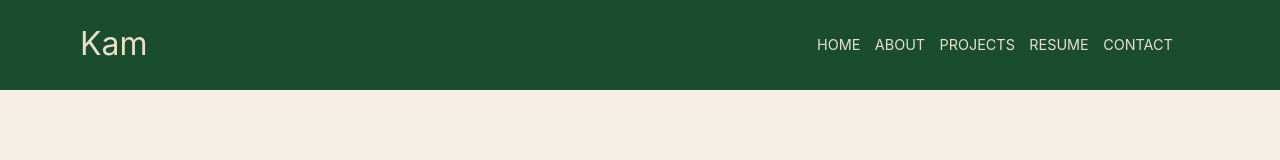
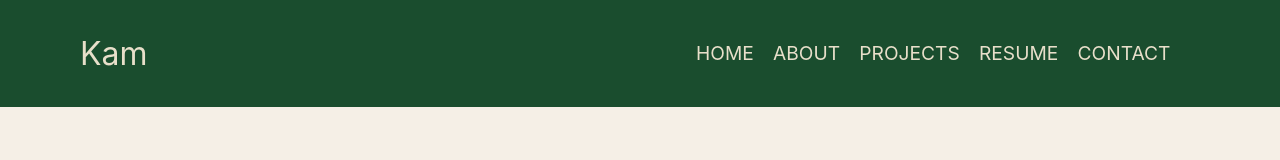
Before and after one commit to yamanerkam/Portfolio-Page, a React (Vite) app: page / in a window 1280 px wide. Shown: the top 160 px of the page. Built offline with nearby package versions, Linux system fonts and the light colour scheme.

Commit message:
trasnform-card-update

```diff
--- a/src/components/Navbar/Navbar.css
+++ b/src/components/Navbar/Navbar.css
@@ -16,13 +16,14 @@
     position: relative;
     left: 80px;
     font-size: 2em;
+    top: 10px;
     margin-right: 20px;
 }
 
 .navbar ul {
     display: flex;
     list-style: none;
-    font-size: .9em;
+    font-size: 1.2em;
     margin-left: 20px;
     margin-right: 100px;
 
--- a/src/components/Project/Project.css
+++ b/src/components/Project/Project.css
@@ -5,12 +5,22 @@
     padding: 20px;
     border-radius: 1px;
     margin: 50px 50px !important;
-    box-shadow: 0px 5px 5px #cedfd1;
+    box-shadow: 5px 5px 20px 5px #cedfd1;
     text-align: center;
     display: flex;
     flex-flow: column;
     justify-content: center;
     align-items: center;
+    border-radius: 10px;
+    transition: all 1s;
+
+}
+
+.project-card:hover {
+    border-radius: 100px;
+    transform: scale(1.1);
+
+
 }
 
 .buttons {
@@ -30,5 +40,3 @@
     font-size: 1.25em;
     gap: 5px;
 }
-
-.icon {}
--- a/src/pages/About/About.css
+++ b/src/pages/About/About.css
@@ -11,7 +11,7 @@
     background-color: #F5EFE6;
     width: 80%;
     padding: 20px;
-    border-radius: 0px;
+    border-radius: 10px;
     margin: 50px 50px !important;
     box-shadow: 0px 5px 5px #3C5A42;
     display: flex;
```
